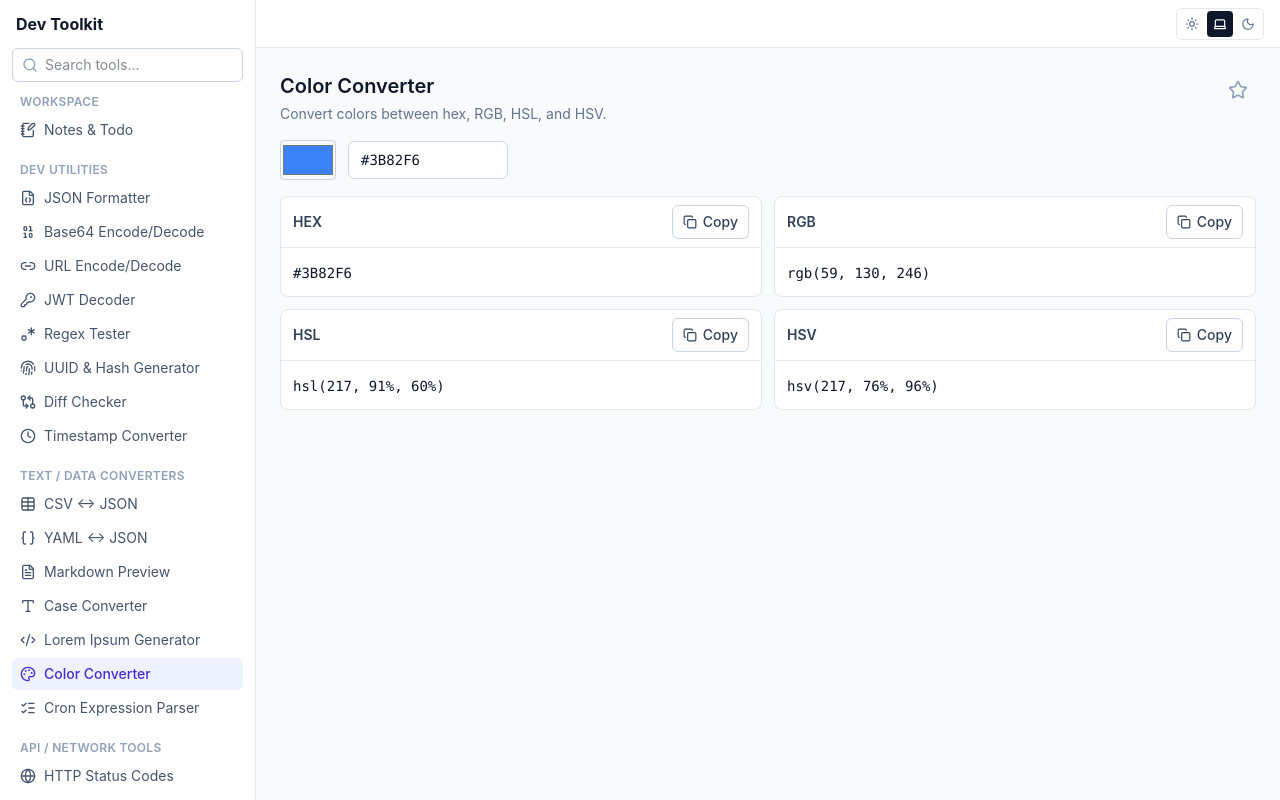
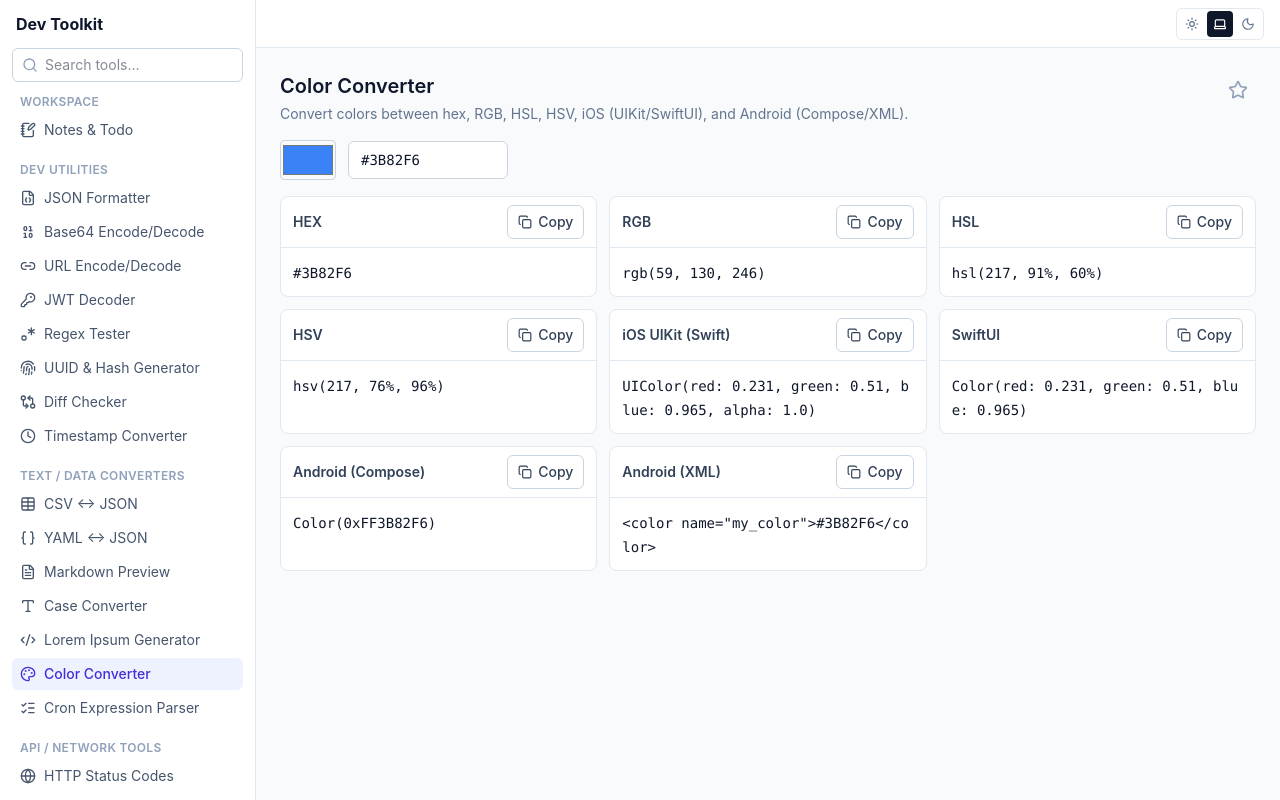
Before and after one commit to ThanhPhongTP/toolkit, a React (Vite) app: page /tools/color-converter in a window 1280 px wide. Built offline with nearby package versions, Linux system fonts and the light colour scheme.

Commit message:
feat: enhance Color Converter tool with iOS and Android color formatting options

```diff
--- a/src/lib/color/colorConvert.ts
+++ b/src/lib/color/colorConvert.ts
@@ -119,3 +119,29 @@ export function formatRgb(rgb: RgbColor): string {
 export function formatHsl(hsl: HslColor): string {
   return `hsl(${hsl.h}, ${hsl.s}%, ${hsl.l}%)`
 }
+
+function toUnitInterval(channel: number): number {
+  return Math.round((clamp(channel, 0, 255) / 255) * 1000) / 1000
+}
+
+export function formatUIColor(rgb: RgbColor): string {
+  const r = toUnitInterval(rgb.r)
+  const g = toUnitInterval(rgb.g)
+  const b = toUnitInterval(rgb.b)
+  return `UIColor(red: ${r}, green: ${g}, blue: ${b}, alpha: 1.0)`
+}
+
+export function formatSwiftUIColor(rgb: RgbColor): string {
+  const r = toUnitInterval(rgb.r)
+  const g = toUnitInterval(rgb.g)
+  const b = toUnitInterval(rgb.b)
+  return `Color(red: ${r}, green: ${g}, blue: ${b})`
+}
+
+export function formatAndroidComposeColor(rgb: RgbColor): string {
+  return `Color(0xFF${rgbToHex(rgb).slice(1)})`
+}
+
+export function formatAndroidXmlColor(rgb: RgbColor): string {
+  return `<color name="my_color">${rgbToHex(rgb)}</color>`
+}
--- a/src/tools/color-converter/ColorConverterTool.tsx
+++ b/src/tools/color-converter/ColorConverterTool.tsx
@@ -2,7 +2,18 @@ import { useMemo, useState } from 'react'
 import { CopyButton } from '../../components/CopyButton'
 import { ErrorBanner } from '../../components/ErrorBanner'
 import { Panel } from '../../components/Panel'
-import { formatHsl, formatRgb, parseHex, rgbToHex, rgbToHsl, rgbToHsv } from '../../lib/color/colorConvert'
+import {
+  formatAndroidComposeColor,
+  formatAndroidXmlColor,
+  formatHsl,
+  formatRgb,
+  formatSwiftUIColor,
+  formatUIColor,
+  parseHex,
+  rgbToHex,
+  rgbToHsl,
+  rgbToHsv,
+} from '../../lib/color/colorConvert'
 
 export function ColorConverterTool() {
   const [hex, setHex] = useState('#3B82F6')
@@ -16,6 +27,10 @@ export function ColorConverterTool() {
         hex: rgbToHex(rgb),
         hsl: rgbToHsl(rgb),
         hsv: rgbToHsv(rgb),
+        uiColor: formatUIColor(rgb),
+        swiftUIColor: formatSwiftUIColor(rgb),
+        androidCompose: formatAndroidComposeColor(rgb),
+        androidXml: formatAndroidXmlColor(rgb),
       }
     } catch (err) {
       return { ok: false as const, error: (err as Error).message }
@@ -42,7 +57,7 @@ export function ColorConverterTool() {
       {!result.ok && <ErrorBanner message={result.error} />}
 
       {result.ok && (
-        <div className="grid gap-3 sm:grid-cols-2">
+        <div className="grid gap-3 sm:grid-cols-2 lg:grid-cols-3">
           <Panel title="HEX" actions={<CopyButton value={result.hex} />}>
             <code className="font-mono text-sm">{result.hex}</code>
           </Panel>
@@ -62,6 +77,18 @@ export function ColorConverterTool() {
               hsv({result.hsv.h}, {result.hsv.s}%, {result.hsv.v}%)
             </code>
           </Panel>
+          <Panel title="iOS UIKit (Swift)" actions={<CopyButton value={result.uiColor} />}>
+            <code className="font-mono text-sm break-all">{result.uiColor}</code>
+          </Panel>
+          <Panel title="SwiftUI" actions={<CopyButton value={result.swiftUIColor} />}>
+            <code className="font-mono text-sm break-all">{result.swiftUIColor}</code>
+          </Panel>
+          <Panel title="Android (Compose)" actions={<CopyButton value={result.androidCompose} />}>
+            <code className="font-mono text-sm break-all">{result.androidCompose}</code>
+          </Panel>
+          <Panel title="Android (XML)" actions={<CopyButton value={result.androidXml} />}>
+            <code className="font-mono text-sm break-all">{result.androidXml}</code>
+          </Panel>
         </div>
       )}
     </div>
--- a/src/tools/registry.ts
+++ b/src/tools/registry.ts
@@ -177,9 +177,23 @@ export const TOOLS: ToolDefinition[] = [
   {
     id: 'color-converter',
     title: 'Color Converter',
-    description: 'Convert colors between hex, RGB, HSL, and HSV.',
+    description: 'Convert colors between hex, RGB, HSL, HSV, iOS (UIKit/SwiftUI), and Android (Compose/XML).',
     category: 'converters',
-    keywords: ['color', 'hex', 'rgb', 'hsl', 'hsv'],
+    keywords: [
+      'color',
+      'hex',
+      'rgb',
+      'hsl',
+      'hsv',
+      'ios',
+      'swift',
+      'swiftui',
+      'uicolor',
+      'android',
+      'kotlin',
+      'compose',
+      'xml',
+    ],
     icon: Palette,
     component: lazy(() =>
       import('./color-converter/ColorConverterTool').then((m) => ({ default: m.ColorConverterTool })),
```
Also changed, not shown: 1 other file (tests, documents, lock files or other folders).
